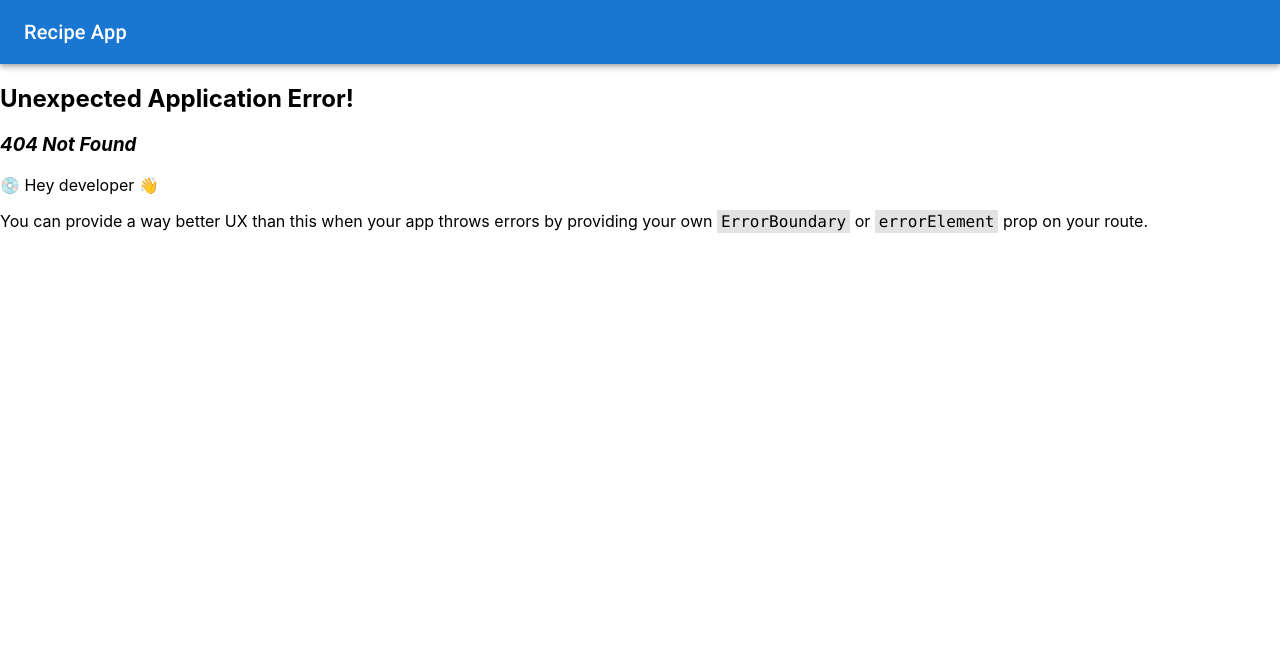
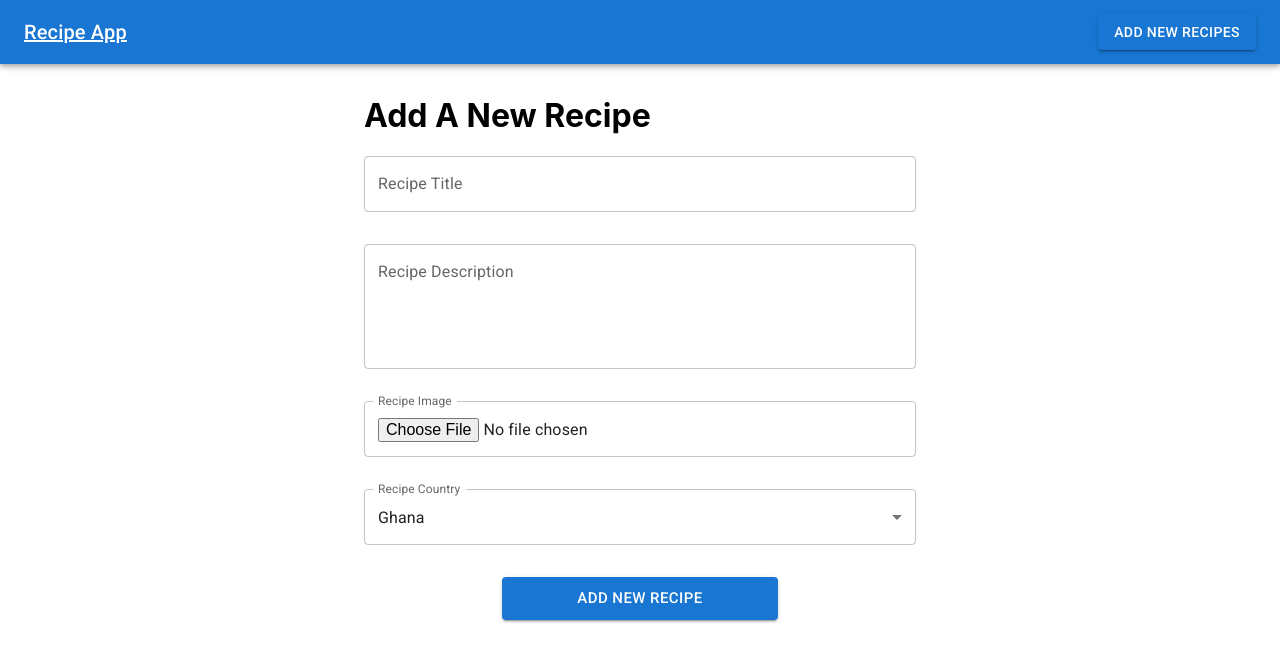
Before and after one commit to larissa-azuma/recipe-app, a React (Create React App) app: page /add-recipe in a window 1280 px wide. Before the commit this address had no page. Shown: the top 662 px of the page. Built offline with nearby package versions, Linux system fonts and the light colour scheme; a web font is replaced by a local one.

Commit message:
Updated recipe app

```diff
--- a/package.json
+++ b/package.json
@@ -7,6 +7,7 @@
     "@emotion/styled": "^11.11.0",
     "@fontsource/roboto": "^5.0.8",
     "@mui/icons-material": "^5.15.10",
+    "@mui/lab": "^5.0.0-alpha.169",
     "@mui/material": "^5.15.10",
     "@testing-library/jest-dom": "^5.17.0",
     "@testing-library/react": "^13.4.0",
--- a/src/App.js
+++ b/src/App.js
@@ -1,22 +1,20 @@
 import { RouterProvider, createBrowserRouter } from "react-router-dom";
-import Navbar from "./components/navbar";
 import Recipe from "./pages/recipe";
 import Recipes from "./pages/recipes";
+import AddRecipe from "./pages/add-Recipe";
+
+
 
 
 const router =createBrowserRouter([
   {path:"/", element: <Recipes />},
   {path:"/recipes",element: <Recipes/>},
-  { path:"/recipes/:id", element: <Recipe />}
+  { path:"/recipes/:id", element: <Recipe />},
+  { path:"/add-recipe", element: <AddRecipe />}
 ]);
 function App() {
-  return (
-    <>
-    <Navbar />
-    <RouterProvider router={router} />
+  return  <RouterProvider router={router} />
 
-    </>
-  );
 }
 
 export default App;
--- a/src/components/navbar/index.jsx
+++ b/src/components/navbar/index.jsx
@@ -1,12 +1,14 @@
-import{AppBar,Toolbar,Typography} from "@mui/material"
+import{AppBar,Button,Toolbar,Typography} from "@mui/material"
+import { Link } from "react-router-dom";
 
 export default function Navbar() {
     return (
         <AppBar position="static">
         <Toolbar>
-          <Typography variant="h6" component="div" sx={{ flexGrow: 1 }}>
+          <Typography  color="inherit"  to="/recipes" variant="h6" component={Link} sx={{ flexGrow: 1 }}>
             Recipe App
           </Typography>
+          <Button to ="/add-recipe" variant="contained"  component={Link} color ="primary"> Add New Recipes</Button>
         </Toolbar>
       </AppBar>
     );
--- /dev/null
+++ b/src/pages/add-Recipe/index.jsx
@@ -0,0 +1,116 @@
+import {
+  Alert,
+  Box,
+  Collapse,
+  Container,
+  IconButton,
+  MenuItem,
+  TextField,
+} from "@mui/material";
+import { Close } from "@mui/icons-material";
+import { LoadingButton } from "@mui/lab";
+import { useState } from "react";
+import Navbar from "../../components/navbar";
+
+export const countries = [
+  { value: "GH", label: "Ghana" },
+  { value: "NG", label: "Nigeria" },
+  { value: "BE", label: "Benin" },
+  { value: "TG", label: "Togo" },
+];
+
+export default function AddRecipe() {
+  const [loading, setLoading] = useState(false);
+  const [open, setOpen] = useState(false);
+  const [message, setMessage] = useState("New Recipe Added Successfully!");
+
+  const addRecipe = async (event) => {
+    // Set loading to true
+    // Prevent default form submit behavior
+    // Get form data
+    // Post form data to the backend
+    // Update message based on response status
+    // Open collapsible Alert
+    // Set loading to false
+  };
+
+  return (
+    <>
+      <Navbar />
+      <Container sx={{ my: "2rem" }} maxWidth="sm">
+        <h1>Add A New Recipe</h1>
+        <form>
+          <TextField
+            sx={{ mb: "2rem" }}
+            fullWidth
+            name="title"
+            label="Recipe Title"
+          />
+          <TextField
+            sx={{ mb: "2rem" }}
+            fullWidth
+            name="description"
+            label="Recipe Description"
+            multiline
+            rows={4}
+          />
+          <TextField
+            sx={{ mb: "2rem" }}
+            InputLabelProps={{
+              shrink: true,
+            }}
+            type="file"
+            fullWidth
+            name="image"
+            label="Recipe Image"
+          />
+          <TextField
+            sx={{ mb: "2rem" }}
+            select
+            fullWidth
+            name="country"
+            label="Recipe Country"
+            defaultValue="GH"
+          >
+            {countries.map((option) => (
+              <MenuItem key={option.value} value={option.value}>
+                {option.label}
+              </MenuItem>
+            ))}
+          </TextField>
+          <Box textAlign="center">
+            <Collapse in={open}>
+              <Alert
+                action={
+                  <IconButton
+                    aria-label="close"
+                    color="inherit"
+                    size="small"
+                    onClick={() => {
+                      setOpen(false);
+                    }}
+                  >
+                    <Close fontSize="inherit" />
+                  </IconButton>
+                }
+                sx={{ mb: 2 }}
+              >
+                {message}
+              </Alert>
+            </Collapse>
+
+            <LoadingButton
+              sx={{ width: "50%" }}
+              loading={loading}
+              type="submit"
+              size="large"
+              variant="contained"
+            >
+              Add New Recipe
+            </LoadingButton>
+          </Box>
+        </form>
+      </Container>
+    </>
+  );
+}
--- a/src/pages/recipe/index.jsx
+++ b/src/pages/recipe/index.jsx
@@ -2,37 +2,37 @@
 import useSWR from "swr";
 import loadingIcon from "../../assets/images/infinite-spinner.svg";
 import { Container } from "@mui/material";
+import Navbar from "../../components/navbar";
 
-const getRecipe =(...args) => {
+const getRecipe = (...args) => {
   //prepare URL
   const url = new URL(args[0]);
-  url.searchParams.append(
-    "apiKey", process.env.REACT_APP_SPOONACULAR_API_KEY);
-   // fetch and return recipe
-   return fetch(url) .then(response => response.json())
-}
+  url.searchParams.append("apiKey", process.env.REACT_APP_SPOONACULAR_API_KEY);
+  // fetch and return recipe
+  return fetch(url).then((response) => response.json());
+};
 
 export default function Recipe() {
   const { id } = useParams();
-  const {data,isLoading} = useSWR(`https://api.spoonacular.com/recipes/${id}/information`, getRecipe);
+  const { data, isLoading } = useSWR(
+    `${process.env.REACT_APP_RECIPE_API_URL}/recipes/${id}`,
+    getRecipe
+  );
   //console.log(data,isLoading);
 
   return (
-  <>
-     {isLoading ? <img src ={loadingIcon} /> :(
+    <>
+      <Navbar />
+      {isLoading ? (
+        <img src={loadingIcon} />
+      ) : (
+        <Container>
+          <h1> {data.title} </h1>
 
-      <Container>
-        <h1> {data.title} </h1>
-
-      <div dangerouslySetInnerHTML =  {{__html:data.summary}} />
-        <img src ={data.image} />
-
-      </Container>
-
-      )
-     }
-
+          <div dangerouslySetInnerHTML={{ __html: data.summary }} />
+          <img src={data.image} />
+        </Container>
+      )}
     </>
-  )
-
+  );
 }
--- a/src/pages/recipes/index.jsx
+++ b/src/pages/recipes/index.jsx
@@ -10,39 +10,44 @@
 } from "@mui/material";
 import { useEffect, useState } from "react";
 import emptyIcon from "../../assets/images/empty.svg";
-import loadingIcon from "../../assets/images/infinite-spinner.svg"
+import loadingIcon from "../../assets/images/infinite-spinner.svg";
 import { Link } from "react-router-dom";
+import Navbar from "../../components/navbar";
 
 export default function Recipes() {
   const [recipes, setRecipes] = useState([]);
   const [keyword, setKeyword] = useState("");
-  const [loading, setLoading]=  useState(false);
+  const [loading, setLoading] = useState(false);
   const getRecipes = () => {
     setLoading(true);
     //prepare URL
-    const url = new URL(" https://api.spoonacular.com/recipes/complexSearch");
-    url.searchParams.append(
-      "apiKey",
-      process.env.REACT_APP_SPOONACULAR_API_KEY
-    );
-    url.searchParams.append("query", keyword);
+    // const url = new URL(" https://api.spoonacular.com/recipes/complexSearch");
+    const url = new URL(`${process.env.REACT_APP_RECIPE_API_URL}/recipes`);
+    // url.searchParams.append(
+    //   "apiKey",
+    //   process.env.REACT_APP_SPOONACULAR_API_KEY
+    // );
+    // url.searchParams.append("query", keyword);
     // fetch recipes from API
     fetch(url)
       .then((response) => response.json())
       .then((data) => {
         // update recipes state
-        setRecipes(data.results);
+        // setRecipes(data.results);
+        setRecipes(data);
         // console.log (error);
       })
       .catch((error) => {
         console.log(error);
       })
-      .finally(() => setLoading(false))
+      .finally(() => setLoading(false));
   };
 
   useEffect(getRecipes, [keyword]);
 
   return (
+    <>
+      <Navbar />
       <Container sx={{ my: "2rem" }}>
         <TextField
           fullWidth
@@ -54,9 +59,11 @@
           }
         />
         <Grid sx={{ mt: "1rem" }} container spacing={3}>
-        {loading ? <img src={loadingIcon} width="50%" />: recipes.length > 0 ? (
+          {loading ? (
+            <img src={loadingIcon} width="50%" />
+          ) : recipes.length > 0 ? (
             recipes.map((recipe) => (
-            <Grid item xs={4}>
+              <Grid key={recipe._id} item xs={4}>
                 <Card sx={{ maxWidth: 345, height: "100%" }}>
                   <CardActionArea sx={{ height: "100%" }}>
                     <CardMedia
@@ -66,7 +73,7 @@
                       alt={recipe.title}
                     />
                     <CardContent>
-                  <Link to={`/recipes/${recipe.id}`}>
+                      <Link to={`/recipes/${recipe._id}`}>
                         <Typography gutterBottom variant="h5" component="div">
                           {recipe.title}
                         </Typography>
@@ -77,10 +84,10 @@
               </Grid>
             ))
           ) : (
-          <img src={emptyIcon} width={"50%"}/>
+            <img src={emptyIcon} width={"50%"} />
           )}
         </Grid>
-
       </Container>
+    </>
   );
 }
```
Also changed, not shown: 2 other files (tests, documents, lock files or other folders). Lines whose indentation alone changed are shown as unchanged.
